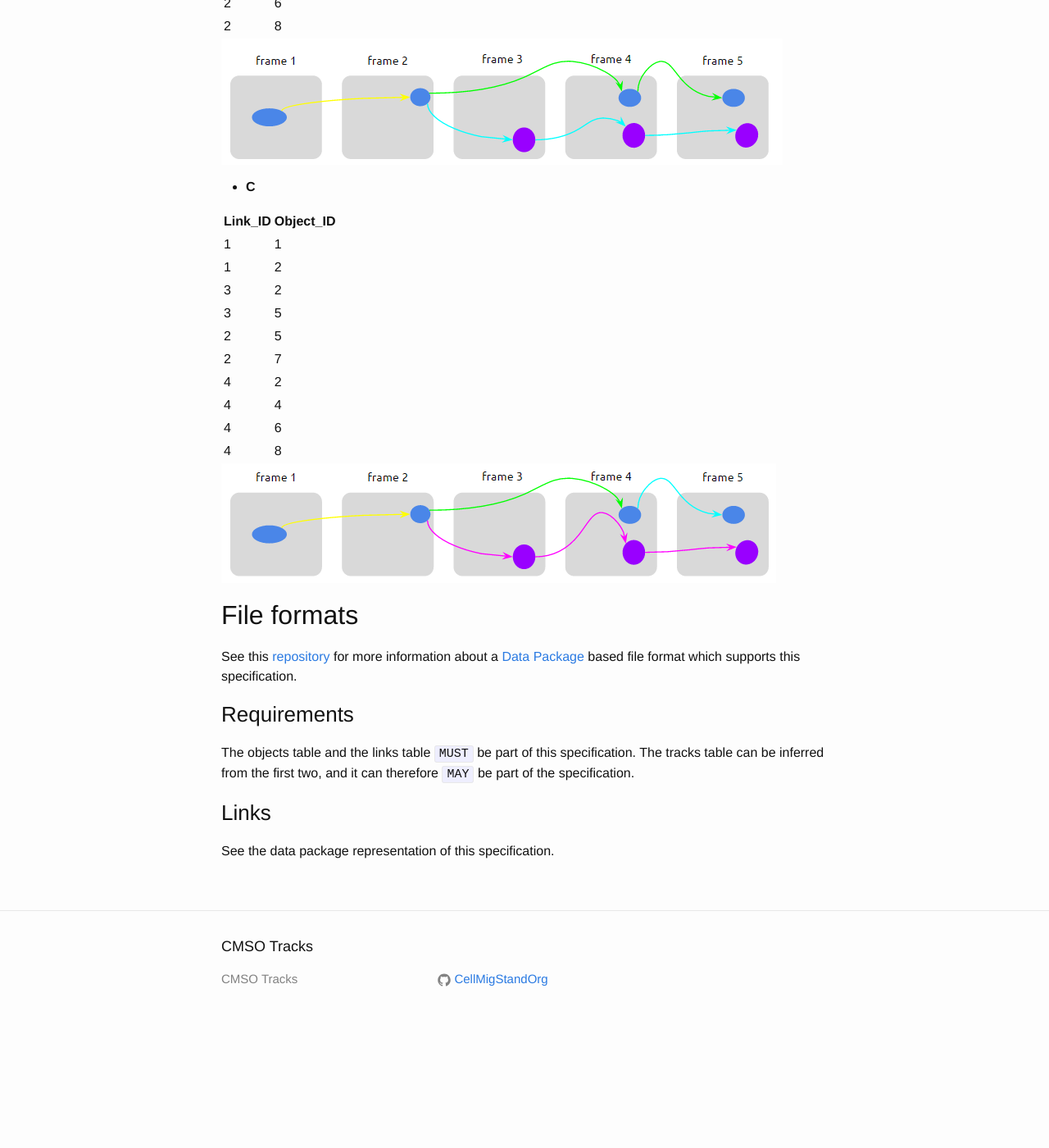
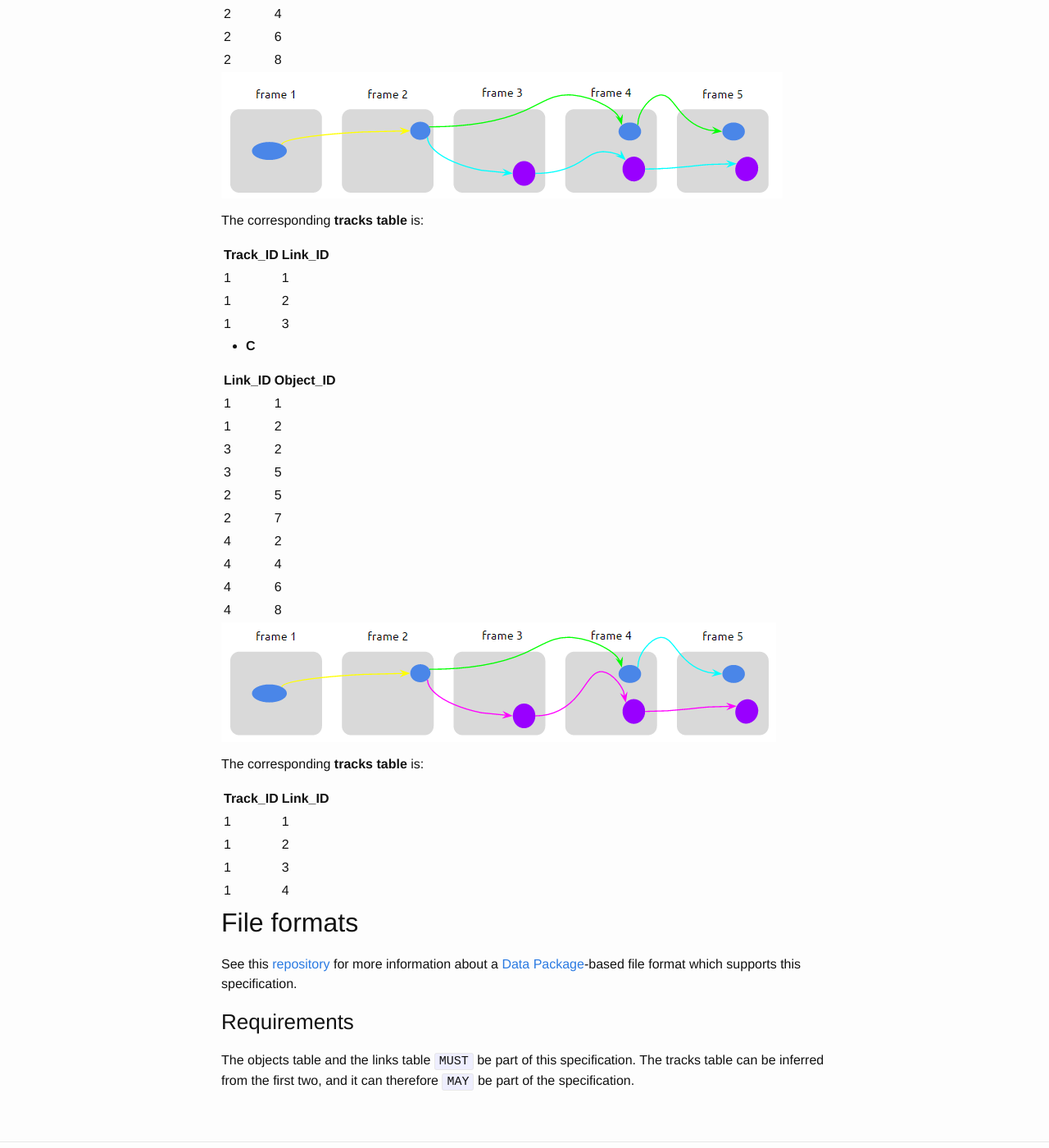
Before and after one commit to CellMigStandOrg/Tracks, a Jekyll site: the page built from v0.1/index.md, in a window 1280 px wide and 1400 px high, scrolled down 8615 px. Shown: the whole window at 82% size. Built offline with Jekyll 4.4.1, drawn with Linux system fonts in a browser that asks for light colours; before the commit the page ends 9880 px from its top, so only the background shows below that; some of the changed text lies outside the part shown.

Commit message:
fixed tracks tables according to spec0.1, deleted links section

```diff
--- a/v0.1/index.md
+++ b/v0.1/index.md
@@ -262,11 +261,10 @@ The corresponding **tracks table** is:
  Track_ID |  Link_ID
  ---------|------------
   1       |    1
-  2       |    2
-  2       |    1
-  3       |    2
+  1       |    2
 
-Links 1 and 2 are assigned to the same track, track 2.
+
+Links 1 and 2 are assigned to the same track, track 1.
 
 
 ### Combination of events
@@ -306,6 +304,14 @@ Link_ID    |  Object_ID
 
 ![Gap_Split_A](images/Gap+Split_A.png){:class="img-responsive"}
 
+The corresponding **tracks table** is:
+
+ Track_ID |  Link_ID
+ ---------|------------
+  1       |    1
+  1       |    2
+  1       |    3
+
 - **B**
 
 Link_ID    |  Object_ID
@@ -321,6 +327,14 @@ Link_ID    |  Object_ID
  2         |    8
 
 ![Gap_Split_B](images/Gap+Split_B.png){:class="img-responsive"}
+
+The corresponding **tracks table** is:
+
+ Track_ID |  Link_ID
+ ---------|------------
+  1       |    1
+  1       |    2
+  1       |    3
 
  - **C**
 
@@ -340,16 +354,21 @@ Link_ID    |  Object_ID
 
 ![Gap_Split_C](images/Gap+Split_C.png){:class="img-responsive"}
 
+The corresponding **tracks table** is:
+
+ Track_ID |  Link_ID
+ ---------|------------
+  1       |    1
+  1       |    2
+  1       |    3
+  1       |    4
 
 ## File formats
 
 See this [repository](https://github.com/CellMigStandOrg/cell_track_dpkg) for
 more information about a
-[Data Package](http://frictionlessdata.io/data-packages/) based file format
+[Data Package](http://frictionlessdata.io/data-packages/)-based file format
 which supports this specification.
 
 ### Requirements
 The objects table and the links table `MUST` be part of this specification. The tracks table can be inferred from the first two, and it can therefore `MAY` be part of the specification.
-
-### Links
-See the data package representation of this specification.
```
Also changed, not shown: other parts of v0.1/index.md (+1 -2 lines).
